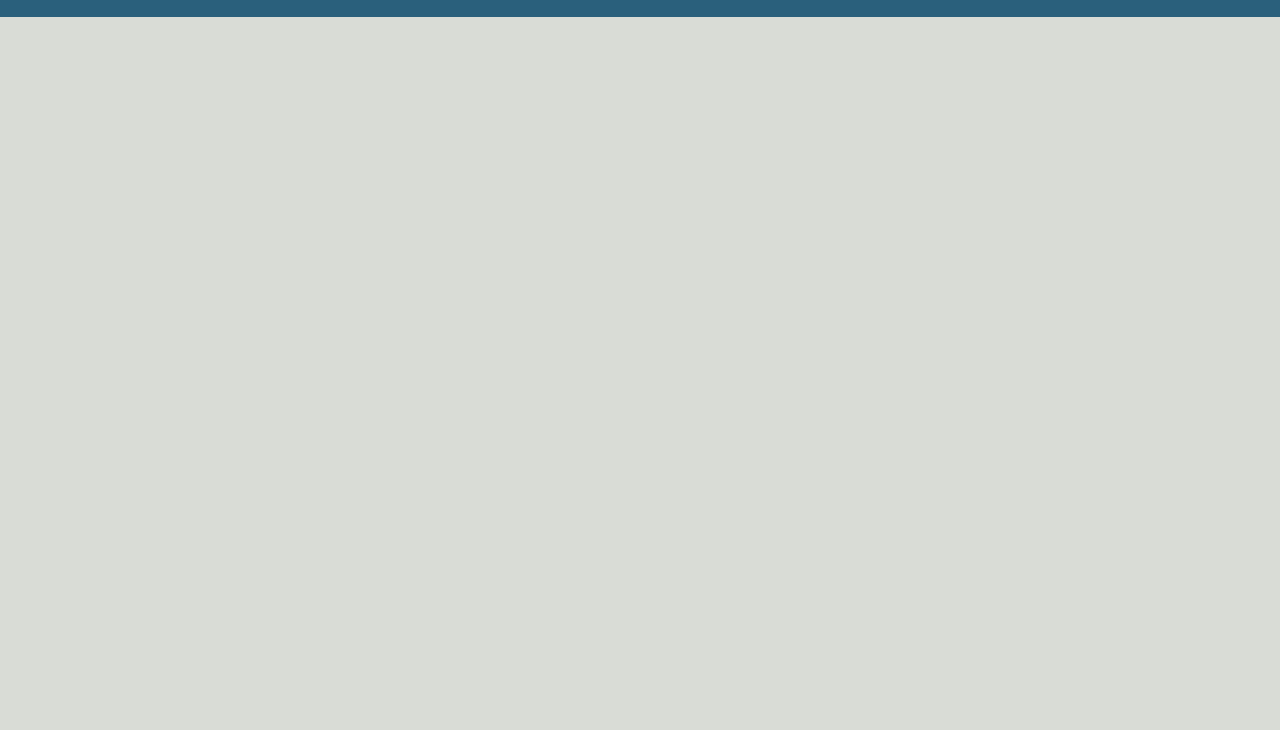
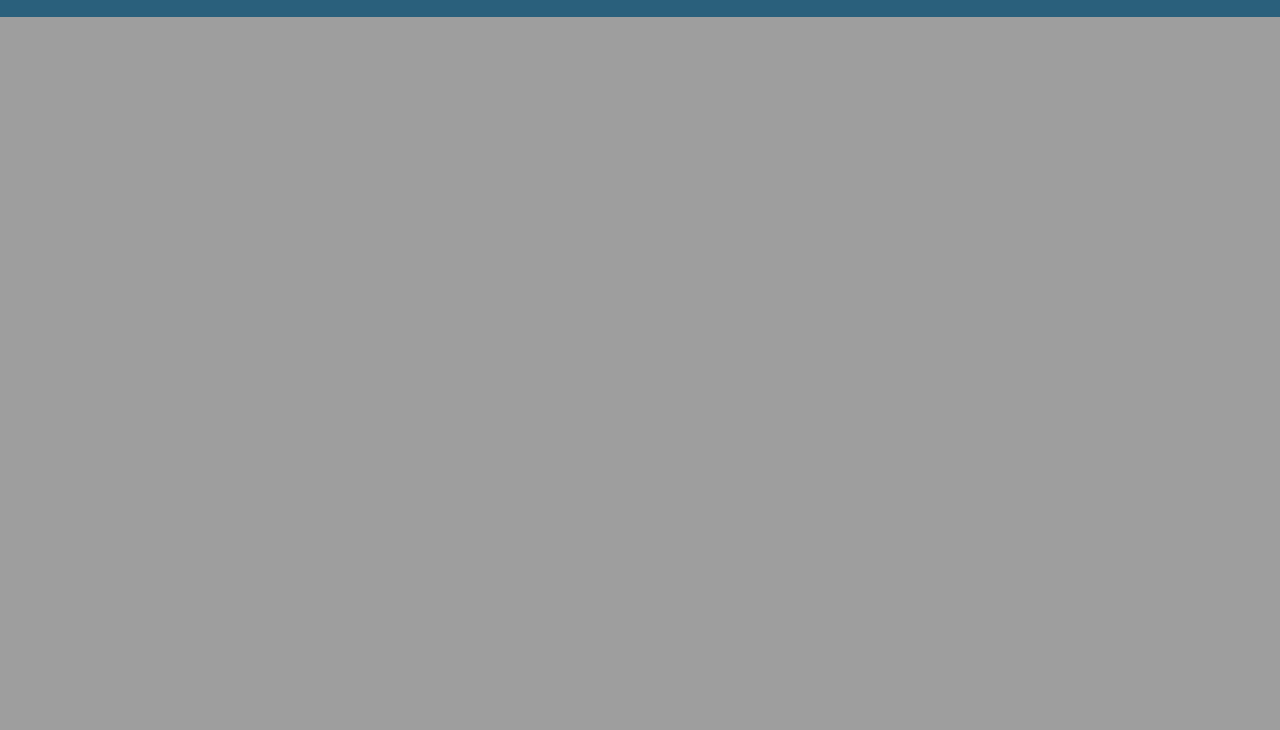
Before and after one commit to icozuna/Challenge-One, a plain HTML site: page index.html in a window 1280 px wide. Shown: the part 70-800 px from the top of the page. Drawn offline with Linux system fonts and the light colour scheme; the site is published under a folder, as on GitHub Pages, so addresses that start at the root find nothing.

Commit message:
final commit

```diff
--- a/Develop/assets/css/style.css
+++ b/Develop/assets/css/style.css
@@ -60,7 +60,7 @@ header a {
 /*Hero Style Start*/
 
 .hero {
-    background-image: url("/Develop/assets/images/digital-marketing-meeting.jpg");
+    background-image: url("../images/digital-marketing-meeting.jpg");
     background-size: cover;
     background-position: center;
     height: 800px;
```
